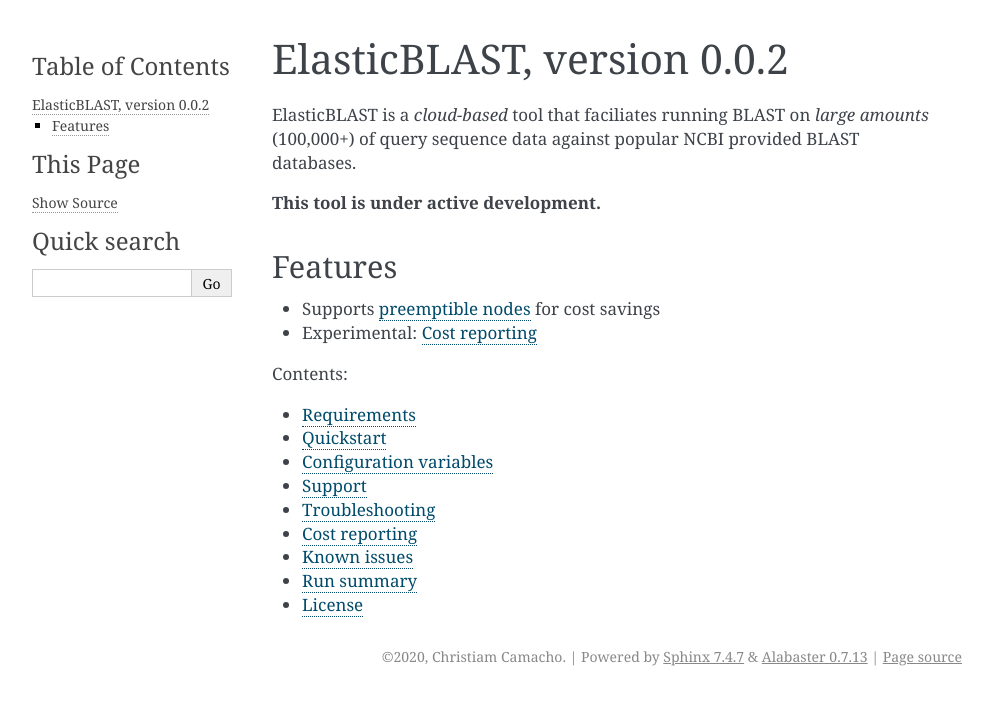
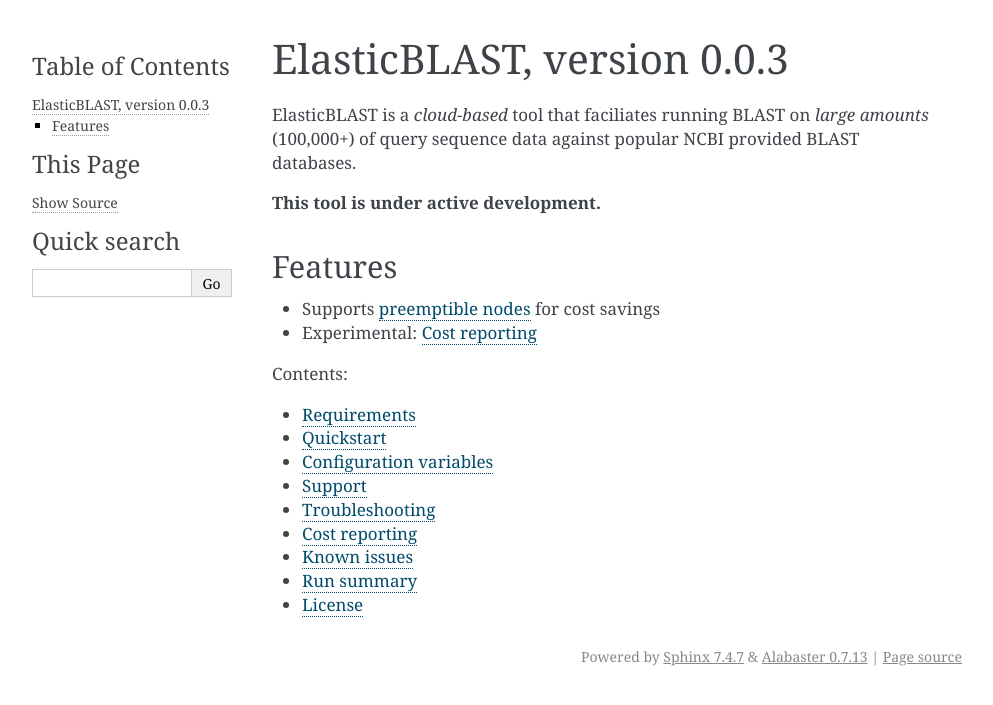
Before and after one commit to ncbi/elastic-blast-docs, a Sphinx documentation site: the page built from docs/source/index.rst, in a window 1280 px wide. Shown: the top 705 px of the page, without its empty margins (148-1141 px from the left). Built offline with Sphinx 7.4.7, drawn with Linux system fonts in a browser that asks for light colours.

Commit message:
Remove copyright, bump version

```diff
--- a/docs/source/conf.py
+++ b/docs/source/conf.py
@@ -18,11 +18,11 @@
 # -- Project information -----------------------------------------------------
 
 project = 'ElasticBLAST'
-copyright = '2020, Christiam Camacho'
+html_show_copyright = False
 author = 'Christiam Camacho'
 
 # The full version, including alpha/beta/rc tags
-release = '0.0.2'
+release = '0.0.3'
 
 
 # -- General configuration ---------------------------------------------------
```
